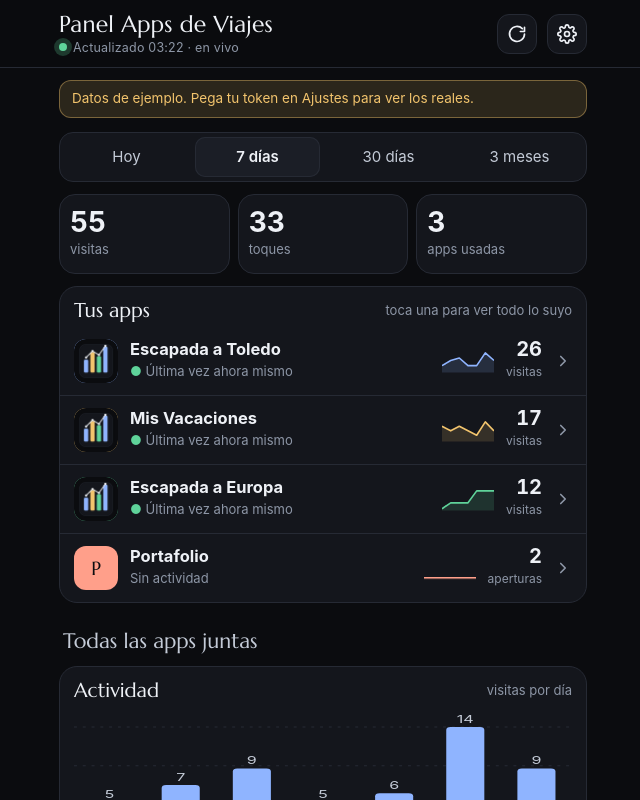
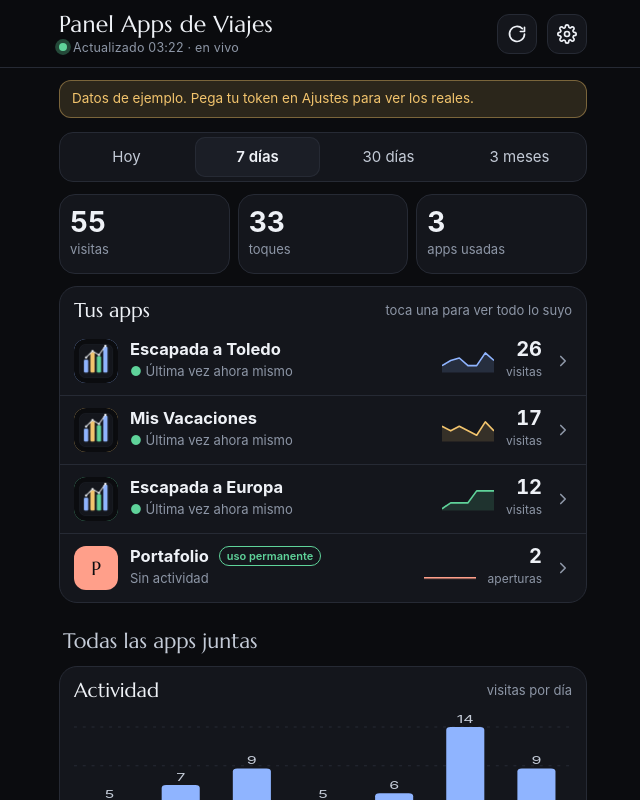
Before and after one commit to javierov/panel-apps-de-viajes, a plain HTML site: page index.html in a window 1280 px wide. Both pictures are taken after a click on the button "Ver con datos de ejemplo". Shown: the top 800 px of the page, without its empty margins (317-957 px from the left). Drawn offline with Linux system fonts and the light colour scheme; files whose address does not match are found by name.

Commit message:
Viajes terminados (5 días sin uso), apps de uso permanente, confirmar y deshacer «Empezar a contar»

```diff
--- a/index.html
+++ b/index.html
@@ -59,6 +59,13 @@ header{position:sticky;top:0;z-index:5;background:rgb(11 12 15/.92);backdrop-fil
 .chev{width:18px;height:18px;flex:none;color:var(--mute);transition:transform .2s}
 .ah[aria-expanded=true] .chev{transform:rotate(180deg)}
 .noanim .bar .bt i{animation:none}
+.perm{font-size:11px;font-weight:600;line-height:1;color:var(--ok);border:1px solid currentColor;border-radius:99px;padding:2px 7px;margin-left:6px;vertical-align:2px;white-space:nowrap}
+details.past>summary{list-style:none;cursor:pointer}details.past>summary::-webkit-details-marker{display:none}
+details.past>summary h2::after{content:" ▸";font-size:.7em;opacity:.6}details.past[open]>summary h2::after{content:" ▾"}
+details.past{opacity:.92}
+.btn.warn{border-color:#f0b35a;color:#f0b35a}
+.toast{position:fixed;left:50%;width:max-content;bottom:22px;transform:translateX(-50%);z-index:60;display:flex;gap:14px;align-items:center;background:#1d212b;border:1px solid #333a47;color:#e9edf5;padding:12px 16px;border-radius:14px;box-shadow:0 10px 30px rgb(0 0 0/.45);font-size:15px;max-width:92vw}
+.toast button{background:none;border:0;color:#8fb4ff;font-size:15px;font-weight:700;font-family:inherit;cursor:pointer;padding:4px}
 .bar.zero .bl,.bar.zero .bv{opacity:.45}
 .flg{width:20px;height:14px;object-fit:cover;border-radius:2px;vertical-align:-2px;margin-right:7px;box-shadow:0 0 0 1px rgb(255 255 255/.12)}
 .ad{padding:0 14px 14px}.cb.ad{padding-top:0}.cb.ad>h3:first-child{margin-top:6px}
@@ -173,10 +180,23 @@ async function load(){
     /* país y equipo solo vienen por día completo: si se cuenta «desde» una hora, se empieza al día siguiente */
     if(D0&&D0>R0.qs){const d=new Date(D0);d.setHours(24,0,0,0);sq={start:d.toISOString().replace(/\.\d+Z$/,"Z"),end:q.end};side.from=d}
     if(!side.from||side.from<new Date()){for(const p of["locations","systems","browsers","sizes"]){try{side[p]=(await api("/stats/"+p,Object.assign({limit:8},sq))).stats||[]}catch(e){side[p]=[]}await wait(400)}}else side.later=true
+    try{await loadAct()}catch(e){}
     if(!DATA)ANIM=true;DATA={total,hits,side,known,sq,at:new Date()};lastErr="";SUB.old=SUB.c;SUB.c={};demoSide()}
   catch(e){lastErr=e.message==="token"?"token":e.message}
   busy=false;render()}
 
+/* ---------- apps en uso y viajes terminados ----------
+   Una app pasa a «Viajes terminados» si nadie la usa en DIAS_SIN_USO días; vuelve sola a «Tus apps» en cuanto alguien la abre.
+   Las de USO PERMANENTE no pasan nunca: al crear una app de uso permanente, añadir aquí su clave (la primera parte de su dirección). */
+const DIAS_SIN_USO=5;
+const PERMANENTES={"(portafolio)":"Portafolio","viajes-por-catalunya":"Viajes por Catalunya"};
+let ACT=null;/* {at, hits}: lo de los últimos 90 días (se vuelve a pedir cada 15 min) */
+async function loadAct(){if(ACT&&Date.now()-ACT.at<15*60e3)return;
+  const s=new Date();s.setDate(s.getDate()-90);s.setHours(0,0,0,0);const q={start:s.toISOString().replace(/\.\d+Z$/,"Z"),end:new Date(Date.now()+60e3).toISOString().replace(/\.\d+Z$/,"Z")};
+  let hits=[],more=true,g=0;while(more&&g<6){const r=await api("/stats/hits",Object.assign({limit:100},q,hits.length?{exclude_paths:hits.map(h=>h.path_id).join(",")}:{}));hits=hits.concat(r.hits||[]);more=r.more;g++}
+  ACT={at:Date.now(),hits}}
+const lastDay=h=>(h.stats||[]).filter(x=>x.daily>0).map(x=>x.day).sort().pop()||"";
+function daysSince(day){if(!day)return 1e9;const a=new Date(day+"T12:00:00"),b=new Date();b.setHours(12,0,0,0);return Math.round((b-a)/864e5)}
 /* ---------- agrupar por app ---------- */
 /* clave de la app según la ruta: /demo-x/… → «demo-x»; las apps guardadas dentro del portafolio (/apps/s21-bny/…) → «apps/s21-bny» */
 function appKey(p){const seg=String(p).replace(/^\/+|\/+$/g,"").split("/");return(seg[0]==="apps"&&seg[1]?"apps/"+seg[1]:seg[0])||"(inicio)"}
@@ -191,7 +211,13 @@ function group(){
     const a=apps[key]||(apps[key]={key,title:"",visits:0,stats:[],ev:[],short:"",pids:[]});
     a.visits+=h.count;a.pids.push(h.path_id);if(!a.title&&h.title)a.title=h.title;a.stats=a.stats.concat(h.stats||[])});
   (DATA.known||[]).forEach(h=>{const key=appKey(h.path);if(!apps[key])apps[key]={key,title:h.title||"",visits:0,stats:[],ev:[],short:"",pids:[]}});
+  ((ACT&&ACT.hits)||[]).filter(h=>!h.event&&!/^demo:/.test(h.path)).forEach(h=>{const key=appKey(h.path);
+    const a=apps[key]||(apps[key]={key,title:h.title||"",visits:0,stats:[],ev:[],short:"",pids:[]});if(!a.title&&h.title)a.title=h.title;const d=lastDay(h);if(d>(a.lastDay||""))a.lastDay=d});
   Object.values(apps).forEach(a=>{a.title=a.title||a.key.replace(/^demo-/,"").replace(/-/g," ")});
+  ((ACT&&ACT.hits)||[]).filter(h=>h.event).forEach(h=>{let x;const d=lastDay(h);if(!d)return;
+    if(/^demo:[^·]+ · Portafolio · /.test(h.path))x=apps["(portafolio)"]||(apps["(portafolio)"]={key:"(portafolio)",title:"Portafolio",visits:0,stats:[],ev:[],short:"Portafolio",pids:[],folio:true});
+    else if(!/^demo:/.test(h.path)){const i=h.path.indexOf(" · ");if(i>0)x=matchPre(apps,h.path.slice(0,i))}
+    if(x&&d>(x.lastDay||""))x.lastDay=d});
   ev.forEach(h=>{const i=h.path.indexOf(" · ");const pre=i>0?h.path.slice(0,i):"Otras";const act=i>0?h.path.slice(i+3):h.path;
     let a=matchPre(apps,pre);
     if(!a)a=apps["ev:"+pre]||(apps["ev:"+pre]={key:"ev:"+pre,title:pre,visits:0,stats:[],ev:[],pids:[]});
@@ -202,7 +228,9 @@ function group(){
     if(act==="abrió el portafolio"){a.visits+=h.count;a.stats=a.stats.concat(h.stats||[]);a.pids.push(h.path_id)}else a.ev.push({act,n:h.count,stats:h.stats})});
   const list=Object.values(apps).map(a=>{const hh=localHourly(a.stats).concat(...a.ev.map(e=>localHourly(e.stats)));
     a.last=hh.length?Math.max(...hh.map(x=>+x.t))+3599e3:0;if(a.last>Date.now())a.last=Date.now();
-    a.actions=a.ev.filter(e=>!/^usó \d+ min$/.test(e.act)).reduce((s,e)=>s+e.n,0);return a});
+    a.actions=a.ev.filter(e=>!/^usó \d+ min$/.test(e.act)).reduce((s,e)=>s+e.n,0);
+    if(a.last&&ymd(new Date(a.last))>(a.lastDay||""))a.lastDay=ymd(new Date(a.last));
+    a.perm=!!PERMANENTES[a.key];a.idle=daysSince(a.lastDay);a.past=!a.perm&&a.idle>=DIAS_SIN_USO;return a});
   list.sort((a,b)=>b.last-a.last||b.visits-a.visits);
   list.forEach((a,i)=>a.col=COLS[i%COLS.length]);return list}
 
@@ -329,14 +357,17 @@ function homeScreen(apps,D){
   const visits=apps.filter(a=>!a.folio).reduce((s,a)=>s+a.visits,0),acts=apps.reduce((s,a)=>s+a.actions,0),used=apps.filter(a=>!a.folio&&(a.visits||a.actions)).length;
   let h=kpis([[visits,visits===1?"visita":"visitas"],[acts,acts===1?"toque":"toques"],[used,used===1?"app usada":"apps usadas"]]);
   const r=range();
+  const activas=apps.filter(a=>!a.past),pasadas=apps.filter(a=>a.past).sort((x,y)=>(y.lastDay||"").localeCompare(x.lastDay||""));
   h+=`<section class="card"><div class="ch"><h2>Tus apps</h2><em>toca una para ver todo lo suyo</em></div><div>`;
-  if(!apps.length)h+='<div class="cb empty">Sin visitas en este periodo.</div>';
-  apps.forEach(a=>{const dmap={};a.stats.forEach(s=>{dmap[s.day]=(dmap[s.day]||0)+(s.daily||0)});const d=new Date(r.start+"T12:00:00");const sv=[];for(let i=0;i<Math.min(r.days,30);i++){sv.push(dmap[ymd(d)]||0);d.setDate(d.getDate()+1)}
-    h+=`<div class="app"><button class="ah" data-app="${esc(a.key)}">${avatar(a)}
-      <span class="an"><b>${esc(a.title)}</b><small>${lastTxt(a)}</small></span>${per==="hoy"?"":spark(sv,a.col)}
-      <span class="am"><b>${a.visits}</b><span>${a.folio?(a.visits===1?"apertura":"aperturas"):(a.visits===1?"visita":"visitas")}</span></span>${IC.next}</button></div>`});
+  if(!activas.length)h+='<div class="cb empty">Ninguna app en uso estos días.</div>';
+  const fila=a=>{const dmap={};a.stats.forEach(s=>{dmap[s.day]=(dmap[s.day]||0)+(s.daily||0)});const d=new Date(r.start+"T12:00:00");const sv=[];for(let i=0;i<Math.min(r.days,30);i++){sv.push(dmap[ymd(d)]||0);d.setDate(d.getDate()+1)}
+    return`<div class="app"><button class="ah" data-app="${esc(a.key)}">${avatar(a)}
+      <span class="an"><b>${esc(a.title)}${a.perm?' <span class="perm">uso permanente</span>':""}</b><small>${a.past?"Sin uso desde hace "+a.idle+" días":lastTxt(a)}</small></span>${per==="hoy"?"":spark(sv,a.col)}
+      <span class="am"><b>${a.visits}</b><span>${a.folio?(a.visits===1?"apertura":"aperturas"):(a.visits===1?"visita":"visitas")}</span></span>${IC.next}</button></div>`};
+  activas.forEach(a=>h+=fila(a));
   if(SHOW_DEMOS)h+=`<div class="app"><button class="ah" data-demos="1"><span class="av" style="background:#ff9f8a">★</span><span class="an"><b>Demos y promoción</b><small>${D.length?D.length+(D.length===1?" persona abrió un enlace con ?de=":" personas abrieron enlaces con ?de="):"Nadie ha abierto un enlace de demo en este periodo"}</small></span>${IC.next}</button></div>`;
   h+="</div></section>";
+  if(pasadas.length)h+=`<details class="card past"${LS.get("pav-pasadas")==="1"?" open":""}><summary class="ch"><h2>Viajes terminados</h2><em>${pasadas.length} ${pasadas.length===1?"app":"apps"} · sin uso en ${DIAS_SIN_USO} días o más</em></summary><div>${pasadas.map(fila).join("")}</div><p class="note" style="padding:0 16px 14px">Si alguien vuelve a abrir una, sube sola a «Tus apps».</p></details>`;
   /* todas juntas */
   h+=`<h2 class="sec">Todas las apps juntas</h2>`;
   h+=actCard(apps.filter(a=>!a.folio).flatMap(a=>a.stats));
@@ -398,8 +429,12 @@ function bind(){
   document.querySelectorAll("[data-app]").forEach(b=>b.onclick=()=>{go("app="+encodeURIComponent(b.dataset.app))});
   document.querySelectorAll("[data-demos]").forEach(b=>b.onclick=()=>{go("demos")});
   ["#bk","#bk2"].forEach(x=>{$(x)&&($(x).onclick=back)});
+  document.querySelectorAll("details.past").forEach(d=>d.ontoggle=()=>LS.set("pav-pasadas",d.open?"1":"0"));
   $("#rf")&&($("#rf").onclick=load);
   $("#cf")&&($("#cf").onclick=settings)}
+function toast(msg,undo){document.querySelectorAll(".toast").forEach(x=>x.remove());const t=document.createElement("div");t.className="toast";
+  t.innerHTML=`<span>${esc(msg)}</span>${undo?'<button type="button">Deshacer</button>':""}`;document.body.appendChild(t);
+  const kill=setTimeout(()=>t.remove(),12000);if(undo)t.querySelector("button").onclick=()=>{clearTimeout(kill);t.remove();undo()}}
 function settings(){const d=document.createElement("div");d.className="sheet";
   d.innerHTML=`<div><h2>Ajustes</h2><p class="note" style="margin:0 0 12px">${demo?"Estás viendo datos de ejemplo.":"Token guardado en este celular."}</p>
   <button class="btn g" id="me" style="margin:0 0 10px">${LS.get("javierov-nostats")==="1"?"✓ Este equipo no cuenta en las estadísticas":"No contar mis visitas en este equipo"}</button>
@@ -410,8 +445,15 @@ function settings(){const d=document.createElement("div");d.className="sheet";
   <a class="btn g" style="text-align:center;text-decoration:none" href="https://javierov.goatcounter.com" target="_blank" rel="noopener">Abrir GoatCounter</a>
   <button class="btn g" id="cl">Cerrar</button></div>`;
   document.body.appendChild(d);d.onclick=e=>{if(e.target===d||e.target.id==="cl")d.remove()};
-  $("#desde").onclick=()=>{if(LS.get("pav-desde"))LS.del("pav-desde");else LS.set("pav-desde",new Date().toISOString().replace(/\.\d+Z$/,"Z"));d.remove();DATA=null;render();load()};
-  $("#me").onclick=()=>{if(LS.get("javierov-nostats")==="1")LS.del("javierov-nostats");else LS.set("javierov-nostats","1");$("#me").textContent=LS.get("javierov-nostats")==="1"?"✓ Este equipo no cuenta en las estadísticas":"No contar mis visitas en este equipo"};
+  /* hay que tocar dos veces (por si fue sin querer) y después se puede deshacer */
+  let armed=0;$("#desde").onclick=()=>{const b=$("#desde");
+    if(!armed){armed=setTimeout(()=>{armed=0;b.classList.remove("warn");b.textContent=LS.get("pav-desde")?"Volver a contar todo":"Empezar a contar desde ahora"},4000);b.classList.add("warn");b.textContent=LS.get("pav-desde")?"Toca otra vez: mostrar todo de nuevo":"Toca otra vez para confirmar";return}
+    clearTimeout(armed);const prev=LS.get("pav-desde");
+    if(prev)LS.del("pav-desde");else LS.set("pav-desde",new Date().toISOString().replace(/\.\d+Z$/,"Z"));
+    d.remove();DATA=null;render();load();
+    toast(prev?"Vuelves a ver todo.":"Ahora cuentas desde las "+pad(new Date().getHours())+":00.",()=>{if(prev)LS.set("pav-desde",prev);else LS.del("pav-desde");DATA=null;render();load()})};
+  let armed2=0;$("#me").onclick=()=>{if(LS.get("javierov-nostats")==="1"&&!armed2){armed2=setTimeout(()=>{armed2=0;$("#me").classList.remove("warn");$("#me").textContent="✓ Este equipo no cuenta en las estadísticas"},4000);$("#me").classList.add("warn");$("#me").textContent="Toca otra vez: este equipo volverá a contar";return}
+    clearTimeout(armed2);armed2=0;$("#me").classList.remove("warn");if(LS.get("javierov-nostats")==="1")LS.del("javierov-nostats");else LS.set("javierov-nostats","1");$("#me").textContent=LS.get("javierov-nostats")==="1"?"✓ Este equipo no cuenta en las estadísticas":"No contar mis visitas en este equipo"};
   $("#nt").onclick=()=>{LS.del(K.tok);demo=false;DATA=null;d.remove();setup()}}
 function start(){render();load();clearInterval(timer);timer=setInterval(()=>{if(document.visibilityState==="visible")load()},60000)}
 document.addEventListener("visibilitychange",()=>{if(document.visibilityState==="visible"&&(demo||LS.get(K.tok))){load()}else if(DATA)render()});
```
